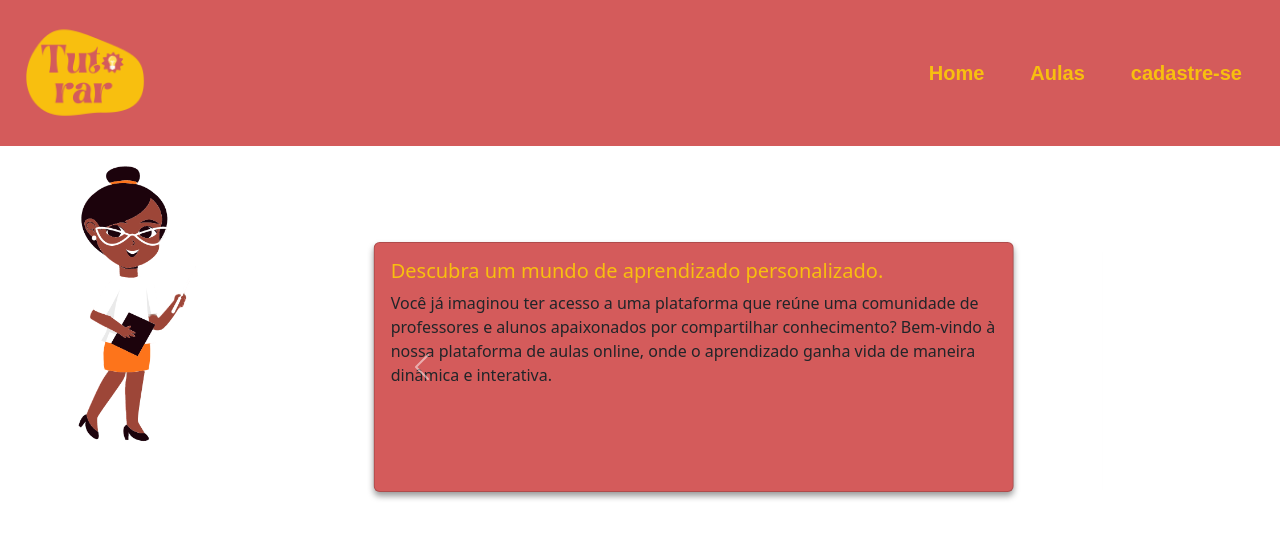
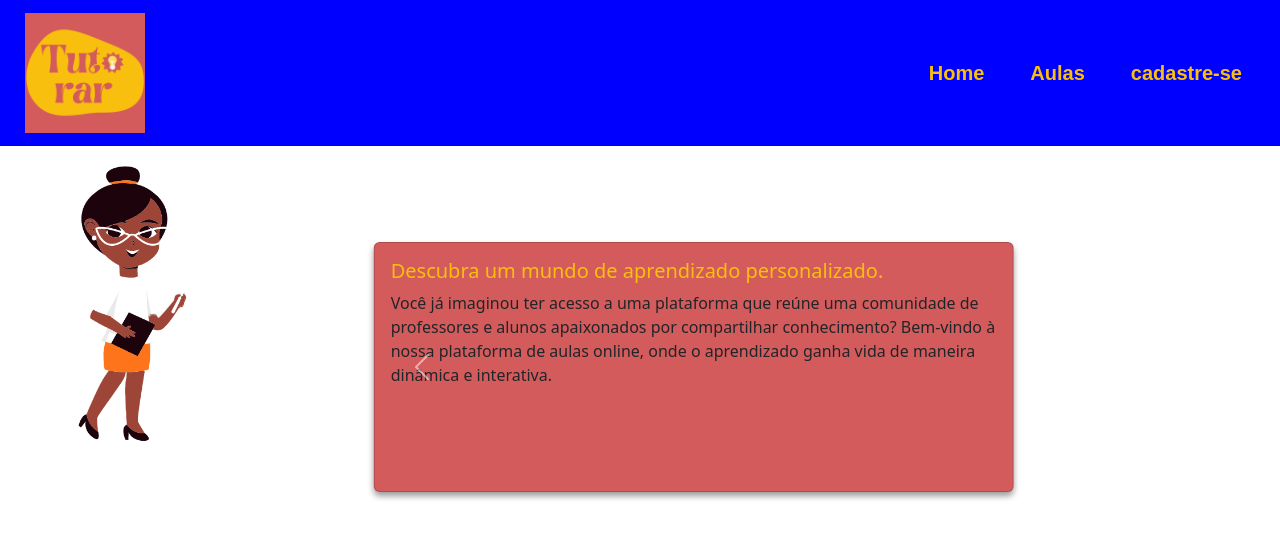
Before and after one commit to alexandrealbuq/tutorar, a plain HTML site: page index.html in a window 1280 px wide. Drawn offline with nearby package versions, Linux system fonts and the light colour scheme.

Commit message:
cor navbar

```diff
--- a/style/style.css
+++ b/style/style.css
@@ -1,6 +1,6 @@
 
 .navbar {
-    background-color: #D45B5B;
+    background-color: blue;
     }
 
 
```
